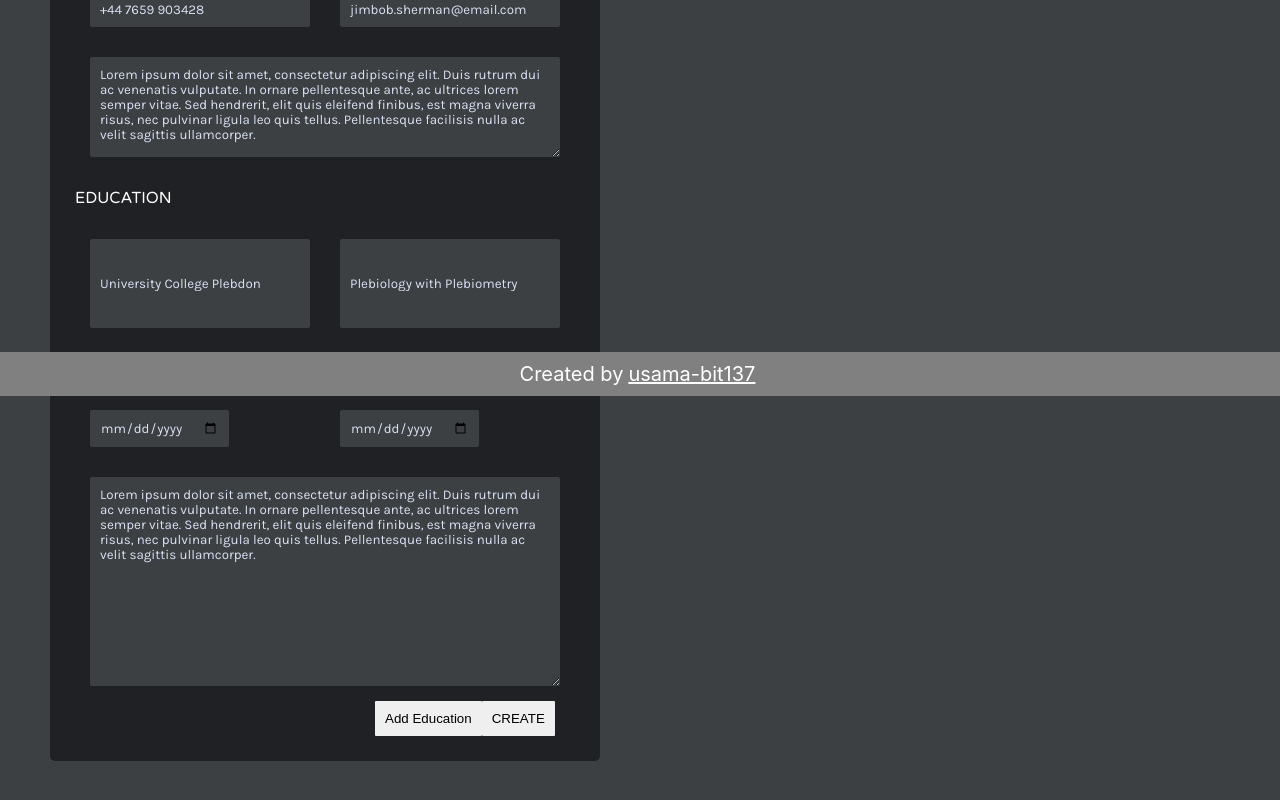
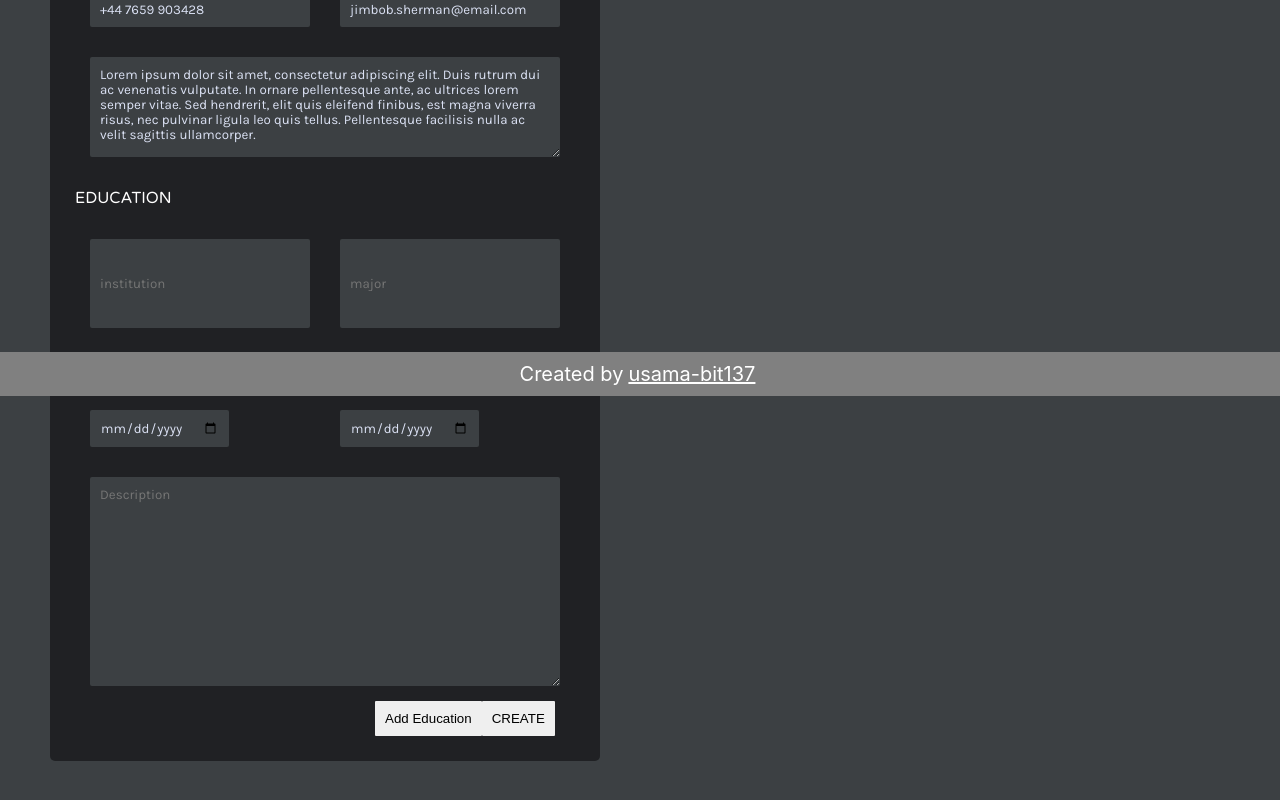
Before and after one commit to usama-bit137/career-forger, a React (Create React App) app: page / in a window 1280 px wide. Shown: the part 404-1204 px from the top of the page. Built offline with nearby package versions, Linux system fonts and the light colour scheme.

Commit message:
Prettier reconfigured file.

```diff
--- a/src/cvState.js
+++ b/src/cvState.js
@@ -1,32 +1,40 @@
 let cvState = {
-    "personal" : {
-        "firstName": "Jim Bob",
-        "lastName": "Sherman",
-        "phone": "+44 7659 903428",
-        "email": "jimbob.sherman@email.com",
-        "profile": "Lorem ipsum dolor sit amet, consectetur adipiscing elit. Duis rutrum dui ac venenatis vulputate. In ornare pellentesque ante, ac ultrices lorem semper vitae. Sed hendrerit, elit quis eleifend finibus, est magna viverra risus, nec pulvinar ligula leo quis tellus. Pellentesque facilisis nulla ac velit sagittis ullamcorper."
+  personal: {
+    firstName: "Jim Bob",
+    lastName: "Sherman",
+    phone: "+44 7659 903428",
+    email: "jimbob.sherman@email.com",
+    profile:
+      "Lorem ipsum dolor sit amet, consectetur adipiscing elit. Duis rutrum dui ac venenatis vulputate. In ornare pellentesque ante, ac ultrices lorem semper vitae. Sed hendrerit, elit quis eleifend finibus, est magna viverra risus, nec pulvinar ligula leo quis tellus. Pellentesque facilisis nulla ac velit sagittis ullamcorper.",
+  },
+  education: [
+    {
+      id: 0,
+      institution: "",
+      major: "",
+      start: "",
+      end: "",
+      description: "",
     },
-    "education": {
-        "institution": "University College Plebdon",
-        "major": "Plebiology with Plebiometry",
-        "start": "20/05/2004",
-        "end" : "20/05/2007",
-        "description": "Lorem ipsum dolor sit amet, consectetur adipiscing elit. Duis rutrum dui ac venenatis vulputate. In ornare pellentesque ante, ac ultrices lorem semper vitae. Sed hendrerit, elit quis eleifend finibus, est magna viverra risus, nec pulvinar ligula leo quis tellus. Pellentesque facilisis nulla ac velit sagittis ullamcorper. "
+  ],
+
+  work: [
+    {
+      id: 0,
+      company: "",
+      jobTitle: "",
+      start: "",
+      end: "",
+      description: "",
     },
-    "work": {
-        "company": "",
-        "jobTitle":"",
-        "start": "",
-        "end" : "",
-        "description": "Lorem ipsum dolor sit amet, consectetur adipiscing elit. Duis rutrum dui ac venenatis vulputate. In ornare pellentesque ante, ac ultrices lorem semper vitae. Sed hendrerit, elit quis eleifend finibus, est magna viverra risus, nec pulvinar ligula leo quis tellus. Pellentesque facilisis nulla ac velit sagittis ullamcorper."
-    },
-    "skills": ["",""],
-    "references":{
-        "refName": "",
-        "refType": "radio button",
-        "institution": "",
-        "phone": "",
-        "email": ""
-    }
-}
+  ],
+  skills: ["", ""],
+  references: {
+    refName: "",
+    refType: "radio button",
+    institution: "",
+    phone: "",
+    email: "",
+  },
+};
 module.exports = cvState;
```
